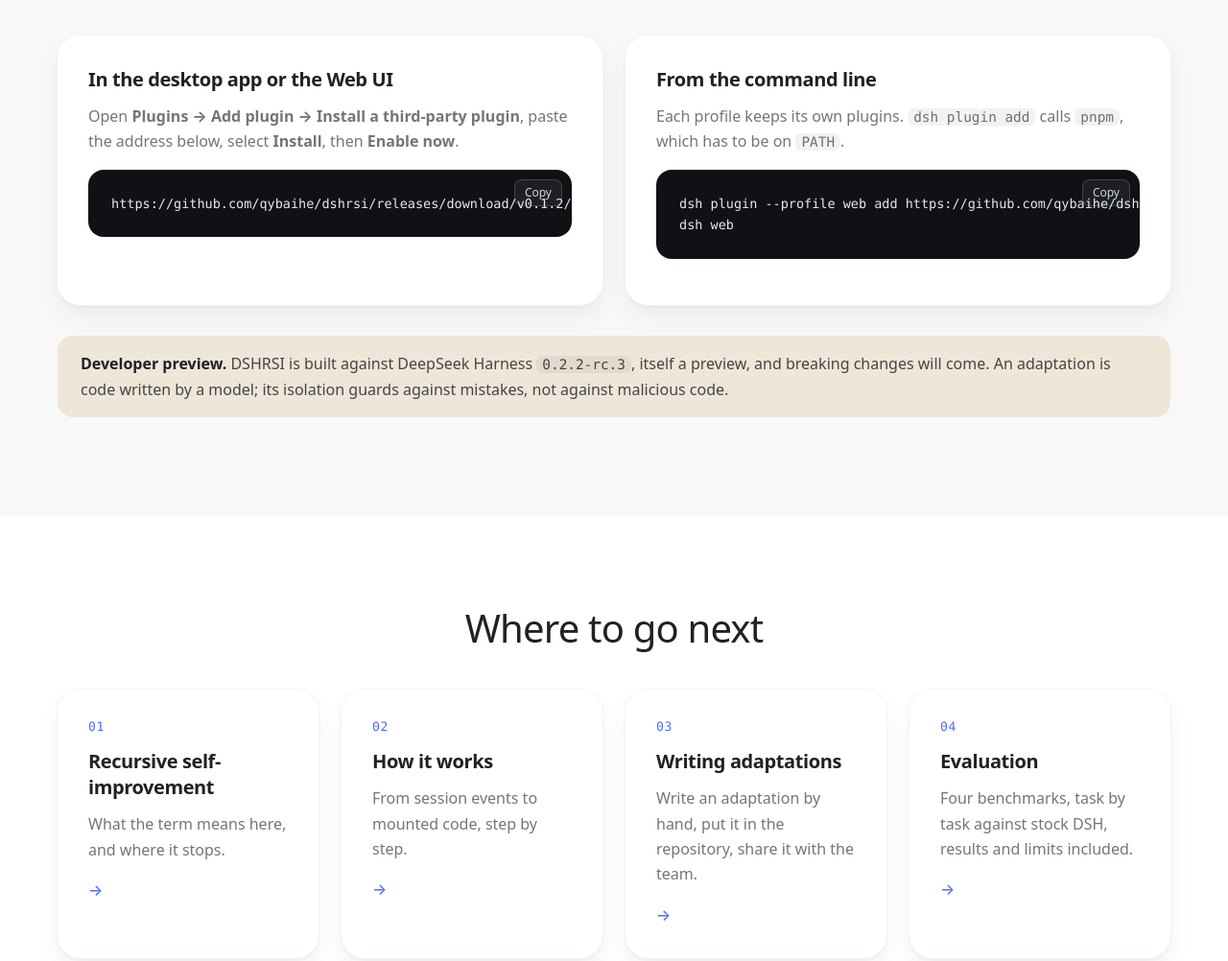
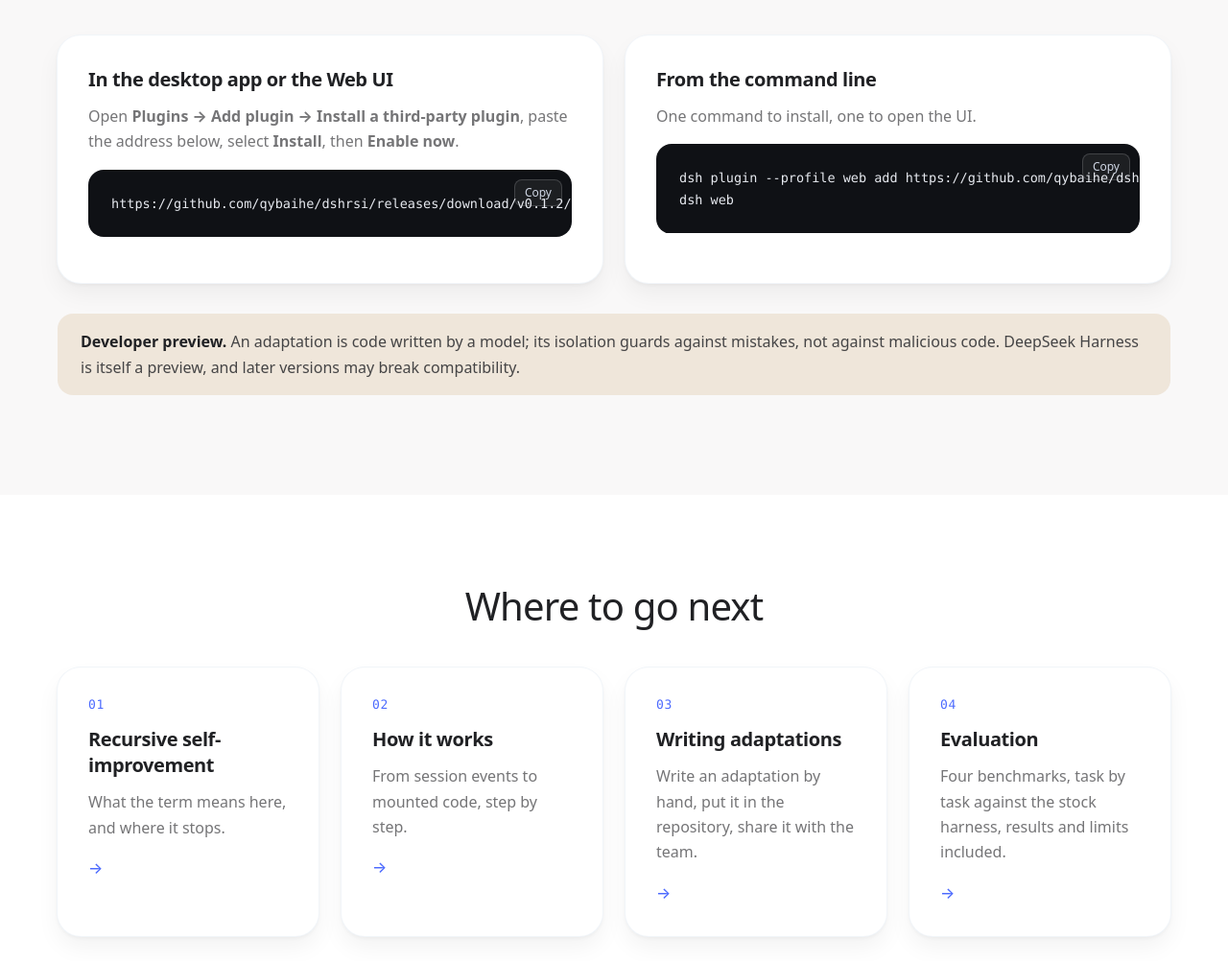
Before and after one commit to qybaihe/dshrsi, a website: page website/index.html in a window 1280 px wide. Shown: the part 5837-6839 px from the top of the page at 96% size. Drawn offline with Linux system fonts and the light colour scheme.

Commit message:
Website: shorten the install card, the preview notice and the evaluation card
Co-Authored-By: Claude Fable 5.2 <noreply@anthropic.com>

```diff
--- a/website/index.html
+++ b/website/index.html
@@ -150,14 +150,14 @@
       </div>
       <div class="card">
         <h3><span lang="zh">通过命令行</span><span lang="en">From the command line</span></h3>
-        <p><span lang="zh">每个 profile 有自己的一套插件。<code>dsh plugin add</code> 会调用 <code>pnpm</code>，它需要在 <code>PATH</code> 上。</span><span lang="en">Each profile keeps its own plugins. <code>dsh plugin add</code> calls <code>pnpm</code>, which has to be on <code>PATH</code>.</span></p>
+        <p><span lang="zh">一条命令装好，再打开界面。</span><span lang="en">One command to install, one to open the UI.</span></p>
 <pre><code>dsh plugin --profile web add https://github.com/qybaihe/dshrsi/releases/download/v0.1.2/dsh-rsi-0.1.2.tgz
 dsh web</code></pre>
       </div>
     </div>
     <div class="callout warn" style="margin-top:32px">
-      <span lang="zh"><strong>开发者预览。</strong>DSHRSI 针对 DeepSeek Harness <code>0.2.2-rc.3</code> 开发，后者本身是预览版，未来会有破坏兼容性的变更。适配是模型写的代码，它的隔离防的是写错，防不了恶意代码。</span>
-      <span lang="en"><strong>Developer preview.</strong> DSHRSI is built against DeepSeek Harness <code>0.2.2-rc.3</code>, itself a preview, and breaking changes will come. An adaptation is code written by a model; its isolation guards against mistakes, not against malicious code.</span>
+      <span lang="zh"><strong>开发者预览。</strong>适配是模型写的代码，它的隔离防的是写错，防不了恶意代码。DeepSeek Harness 本身也是预览版，之后的版本可能不兼容。</span>
+      <span lang="en"><strong>Developer preview.</strong> An adaptation is code written by a model; its isolation guards against mistakes, not against malicious code. DeepSeek Harness is itself a preview, and later versions may break compatibility.</span>
     </div>
   </div>
 </section>
@@ -171,7 +171,7 @@ dsh web</code></pre>
       <a class="card" href="rsi.html"><div class="num">01</div><h3><span lang="zh">递归自我改进</span><span lang="en">Recursive self-improvement</span></h3><p><span lang="zh">这个词在这里具体指什么，边界在哪。</span><span lang="en">What the term means here, and where it stops.</span></p><span class="go">→</span></a>
       <a class="card" href="tech.html"><div class="num">02</div><h3><span lang="zh">技术路线</span><span lang="en">How it works</span></h3><p><span lang="zh">从会话事件到挂载的代码，每一步怎么做。</span><span lang="en">From session events to mounted code, step by step.</span></p><span class="go">→</span></a>
       <a class="card" href="guide.html"><div class="num">03</div><h3><span lang="zh">怎么写</span><span lang="en">Writing adaptations</span></h3><p><span lang="zh">亲手写一个适配，放进仓库，让全组用上。</span><span lang="en">Write an adaptation by hand, put it in the repository, share it with the team.</span></p><span class="go">→</span></a>
-      <a class="card" href="bench.html"><div class="num">04</div><h3><span lang="zh">评测</span><span lang="en">Evaluation</span></h3><p><span lang="zh">四个基准，原版 DSH 逐题对照，结果和局限都在。</span><span lang="en">Four benchmarks, task by task against stock DSH, results and limits included.</span></p><span class="go">→</span></a>
+      <a class="card" href="bench.html"><div class="num">04</div><h3><span lang="zh">评测</span><span lang="en">Evaluation</span></h3><p><span lang="zh">四个基准，和原版逐题对照，结果和局限都在。</span><span lang="en">Four benchmarks, task by task against the stock harness, results and limits included.</span></p><span class="go">→</span></a>
     </div>
   </div>
 </section>
```
